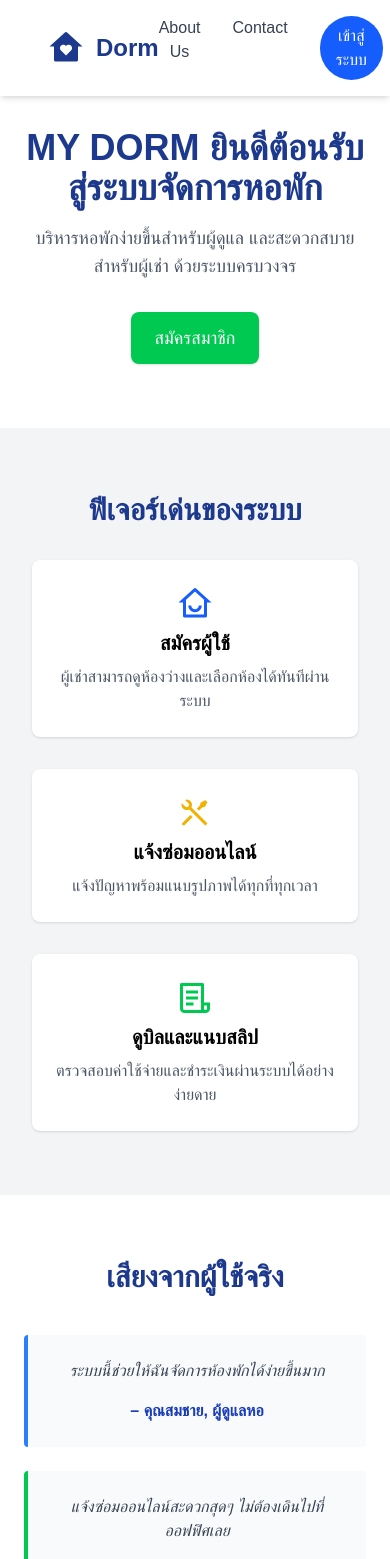
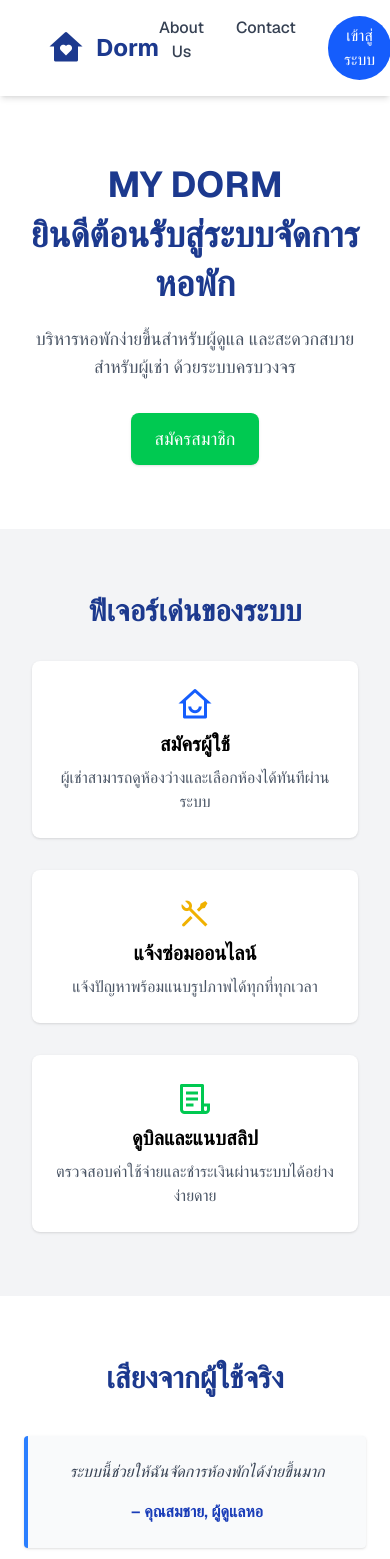
Before and after one commit to Aphiphu1122/my-dorm, a Next.js app: page / in a window 390 px wide. Shown: the top 1559 px of the page. Built offline with nearby package versions, Linux system fonts and the light colour scheme.

Commit message:
update home1

```diff
--- a/src/app/page.tsx
+++ b/src/app/page.tsx
@@ -12,9 +12,9 @@ export default function HomePage() {
   const [showContactModal, setShowContactModal] = useState(false);
 
   return (
-    <div className="min-h-screen bg-white text-black pt-20">
+    <div className="min-h-screen bg-white text-black pt-20 font-sans">
       {/* Header */}
-      <header className="fixed top-0 left-0 w-full flex justify-between items-center bg-white px-12 py-4 shadow-md z-50">
+      <header className="fixed top-0 left-0 w-full flex justify-between items-center bg-white/90 backdrop-blur px-12 py-4 shadow-md z-50">
         <div className="flex items-center space-x-3">
           <i className="ri-home-heart-fill text-4xl text-blue-900"></i>
           <h1 className="text-2xl font-bold text-blue-900">Dorm</h1>
@@ -55,10 +55,10 @@ export default function HomePage() {
         </nav>
       </header>
 
-    {/* Hero Section */}
-      <main className="px-6 text-center mt-12 mb-16">
-      <h2 className="text-4xl md:text-5xl font-bold mb-4 text-blue-900">
-        MY DORM
+      {/* Hero */}
+      <main className="px-6 text-center mt-20 mb-16">
+        <h2 className="text-4xl md:text-5xl font-bold mb-4 text-blue-900 leading-snug">
+          MY DORM <br />
           ยินดีต้อนรับสู่ระบบจัดการหอพัก
         </h2>
         <p className="text-lg text-gray-600 max-w-2xl mx-auto mb-8">
@@ -72,14 +72,14 @@ export default function HomePage() {
         </button>
       </main>
 
-      {/* About Inline Section */}
+      {/* Modal About */}
       {showAboutModal && (
-        <section className="max-w-6xl mx-auto my-12 px-6">
+        <section className="max-w-6xl mx-auto my-12 px-6 animate-fade-in bg-white/90 backdrop-blur-md rounded-lg shadow-lg py-8">
           <div className="flex justify-between items-center mb-4">
             <h2 className="text-2xl font-bold text-blue-900">เกี่ยวกับเรา</h2>
             <button
               onClick={() => setShowAboutModal(false)}
-              className="text-gray-500 hover:text-black text-3xl font-bold w-10 h-10 rounded-full flex items-center justify-center transition"
+              className="text-gray-500 hover:text-black text-4xl font-bold w-12 h-12 rounded-full flex items-center justify-center transition"
             >
               ×
             </button>
@@ -88,14 +88,14 @@ export default function HomePage() {
         </section>
       )}
 
-      {/* Contact Inline Section */}
+      {/* Modal Contact */}
       {showContactModal && (
-        <section className="max-w-6xl mx-auto my-12 px-6">
+        <section className="max-w-6xl mx-auto my-12 px-6 animate-fade-in bg-white/90 backdrop-blur-md rounded-lg shadow-lg py-8">
           <div className="flex justify-between items-center mb-4">
             <h2 className="text-2xl font-bold text-blue-900">ติดต่อเรา</h2>
             <button
               onClick={() => setShowContactModal(false)}
-            className="text-gray-500 hover:text-black text-3xl font-bold w-10 h-10 rounded-full flex items-center justify-center transition"
+              className="text-gray-500 hover:text-black text-4xl font-bold w-12 h-12 rounded-full flex items-center justify-center transition"
             >
               ×
             </button>
@@ -104,45 +104,39 @@ export default function HomePage() {
         </section>
       )}
 
-      {/* Features Section */}
+      {/* Features */}
       <section className="bg-gray-100 py-16 px-8 text-center">
         <h3 className="text-3xl font-bold text-blue-900 mb-8">ฟีเจอร์เด่นของระบบ</h3>
         <div className="grid grid-cols-1 md:grid-cols-3 gap-8 max-w-6xl mx-auto">
-          <div className="p-6 bg-white rounded-lg shadow">
+          <div className="p-6 bg-white rounded-lg shadow hover:shadow-xl transition">
             <i className="ri-home-smile-line text-4xl text-blue-600 mb-4"></i>
             <h4 className="text-xl font-semibold mb-2">สมัครผู้ใช้</h4>
-            <p className="text-gray-600">
-              ผู้เช่าสามารถดูห้องว่างและเลือกห้องได้ทันทีผ่านระบบ
-            </p>
+            <p className="text-gray-600">ผู้เช่าสามารถดูห้องว่างและเลือกห้องได้ทันทีผ่านระบบ</p>
           </div>
-          <div className="p-6 bg-white rounded-lg shadow">
+          <div className="p-6 bg-white rounded-lg shadow hover:shadow-xl transition">
             <i className="ri-tools-line text-4xl text-yellow-500 mb-4"></i>
             <h4 className="text-xl font-semibold mb-2">แจ้งซ่อมออนไลน์</h4>
-            <p className="text-gray-600">
-              แจ้งปัญหาพร้อมแนบรูปภาพได้ทุกที่ทุกเวลา
-            </p>
+            <p className="text-gray-600">แจ้งปัญหาพร้อมแนบรูปภาพได้ทุกที่ทุกเวลา</p>
           </div>
-          <div className="p-6 bg-white rounded-lg shadow">
+          <div className="p-6 bg-white rounded-lg shadow hover:shadow-xl transition">
             <i className="ri-file-list-3-line text-4xl text-green-500 mb-4"></i>
             <h4 className="text-xl font-semibold mb-2">ดูบิลและแนบสลิป</h4>
-            <p className="text-gray-600">
-              ตรวจสอบค่าใช้จ่ายและชำระเงินผ่านระบบได้อย่างง่ายดาย
-            </p>
+            <p className="text-gray-600">ตรวจสอบค่าใช้จ่ายและชำระเงินผ่านระบบได้อย่างง่ายดาย</p>
           </div>
         </div>
       </section>
 
-      {/* Testimonials Section */}
+      {/* Testimonials */}
       <section className="py-16 bg-white px-6 text-center">
         <h3 className="text-3xl font-bold text-blue-900 mb-10">เสียงจากผู้ใช้จริง</h3>
         <div className="grid grid-cols-1 md:grid-cols-2 gap-6 max-w-4xl mx-auto">
-          <blockquote className="p-6 border-l-4 border-blue-500 bg-gray-50 rounded">
+          <blockquote className="p-6 border-l-4 border-blue-500 bg-gray-50 rounded shadow">
             <p className="text-gray-700 italic">
               ระบบนี้ช่วยให้ฉันจัดการห้องพักได้ง่ายขึ้นมาก
             </p>
             <span className="block mt-4 font-semibold text-blue-800">– คุณสมชาย, ผู้ดูแลหอ</span>
           </blockquote>
-          <blockquote className="p-6 border-l-4 border-green-500 bg-gray-50 rounded">
+          <blockquote className="p-6 border-l-4 border-green-500 bg-gray-50 rounded shadow">
             <p className="text-gray-700 italic">
               แจ้งซ่อมออนไลน์สะดวกสุดๆ ไม่ต้องเดินไปที่ออฟฟิศเลย
             </p>
@@ -151,21 +145,17 @@ export default function HomePage() {
         </div>
       </section>
 
-      {/* FAQ Section */}
+      {/* FAQ */}
       <section className="py-16 bg-gray-100 px-6 text-left max-w-4xl mx-auto">
         <h3 className="text-3xl font-bold text-blue-900 mb-8 text-center">คำถามที่พบบ่อย</h3>
         <div className="space-y-6">
           <div>
             <h4 className="font-semibold text-lg">Q: สมัครสมาชิกแล้วต้องรออนุมัติไหม?</h4>
-            <p className="text-gray-700">
-              A: ไม่ต้องรอ! ระบบจะให้คุณเข้าใช้งานได้ทันที
-            </p>
+            <p className="text-gray-700">A: ไม่ต้องรอ! ระบบจะให้คุณเข้าใช้งานได้ทันที</p>
           </div>
           <div>
             <h4 className="font-semibold text-lg">Q: ชำระค่าเช่าผ่านช่องทางไหนได้บ้าง?</h4>
-            <p className="text-gray-700">
-              A: โอนผ่านแอปธนาคาร และแนบสลิปในระบบได้เลย
-            </p>
+            <p className="text-gray-700">A: โอนผ่านแอปธนาคาร และแนบสลิปในระบบได้เลย</p>
           </div>
         </div>
       </section>
```
Lines whose indentation alone changed are shown as unchanged.
